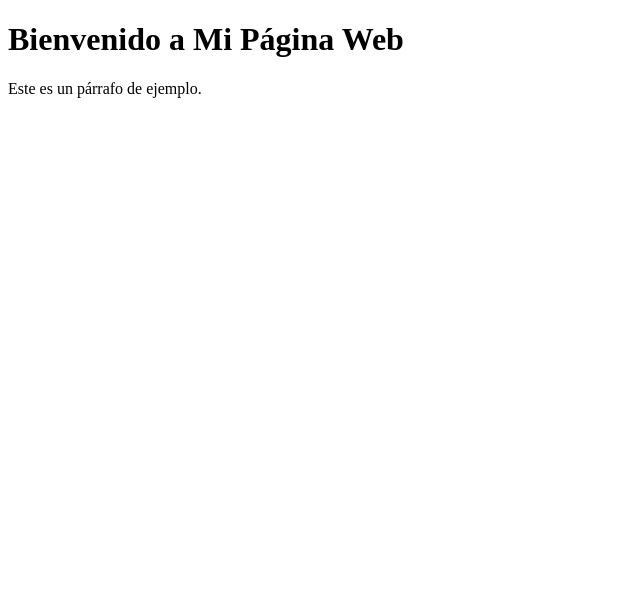
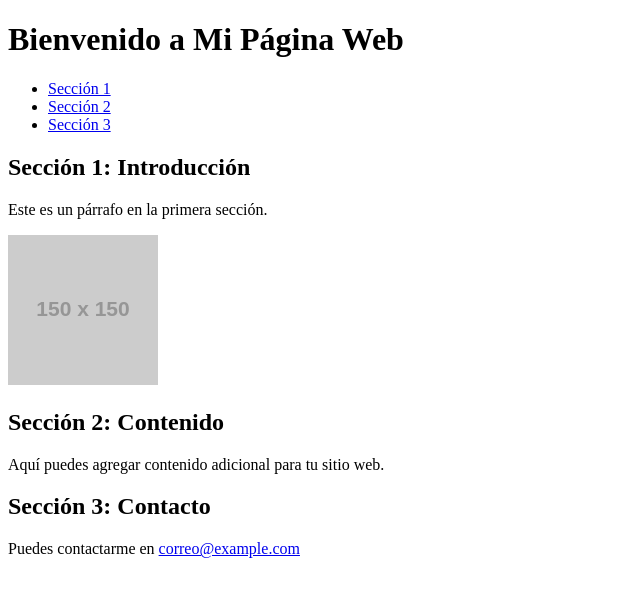
Before and after one commit to harwin1/trabajo1, a plain HTML site: page Index.html in a window 1280 px wide. Shown: the whole page, without its empty margins (0-640 px from the left). Drawn offline with Linux system fonts and the light colour scheme; placeholder pictures from the web are drawn by us.

Commit message:
Update Index.html

```diff
--- a/Index.html
+++ b/Index.html
@@ -1,10 +1,34 @@
 <!DOCTYPE html>
-<html>
+<html lang="es">
 <head>
+    <meta charset="UTF-8">
+    <meta name="viewport" content="width=device-width, initial-scale=1.0">
     <title>Mi Página Web</title>
 </head>
 <body>
-    <h1>Bienvenido a Mi Página Web</h1>
-    <p>Este es un párrafo de ejemplo.</p>
-</body>
-</html>
+
+    <header>
+        <h1>Bienvenido a Mi Página Web</h1>
+        <nav>
+            <ul>
+                <li><a href="#seccion1">Sección 1</a></li>
+                <li><a href="#seccion2">Sección 2</a></li>
+                <li><a href="#seccion3">Sección 3</a></li>
+            </ul>
+        </nav>
+    </header>
+
+    <section id="seccion1">
+        <h2>Sección 1: Introducción</h2>
+        <p>Este es un párrafo en la primera sección.</p>
+        <img src="https://via.placeholder.com/150" alt="Imagen de ejemplo">
+    </section>
+
+    <section id="seccion2">
+        <h2>Sección 2: Contenido</h2>
+        <p>Aquí puedes agregar contenido adicional para tu sitio web.</p>
+    </section>
+
+    <section id="seccion3">
+        <h2>Sección 3: Contacto</h2>
+        <p>Puedes contactarme en <a href="mailto:correo@example.com">correo@example.com</
```
